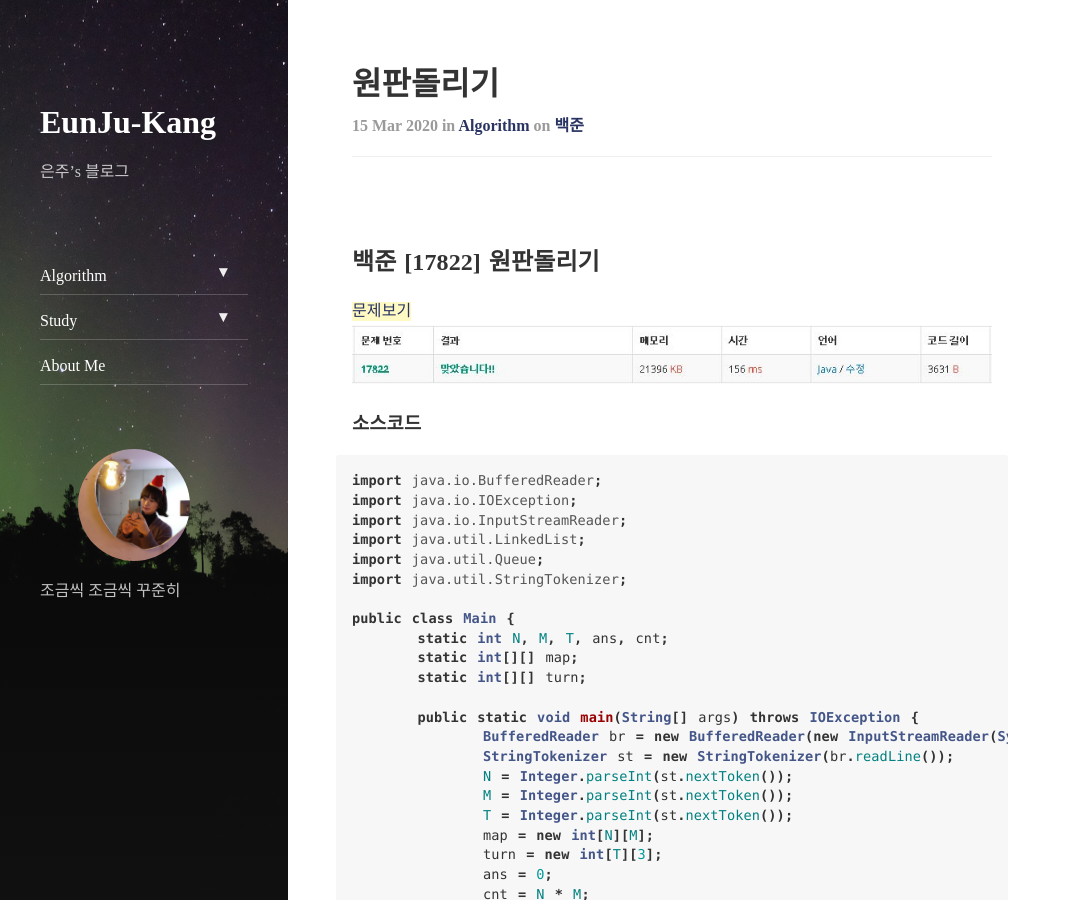
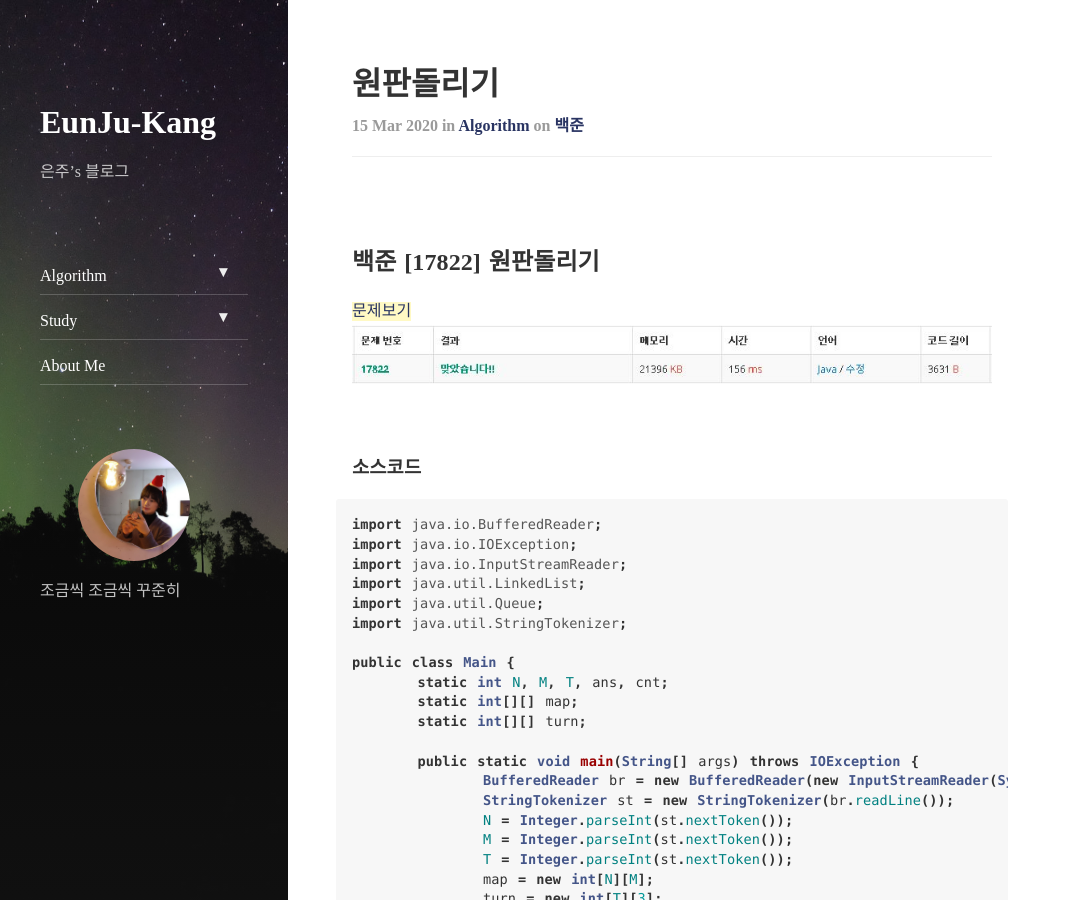
Before and after one commit to EunJu-Kang/EunJu-Kang.github.io, a Jekyll site: the page built from _posts/2020-03-15-algo-17822-원판돌리기.md, in a window 1280 px wide and 900 px high. Shown: the whole window, without its empty margins (0-1071 px from the left). Built offline with Jekyll 4.4.1, drawn with Linux system fonts in a browser that asks for light colours; nearby versions of some CDN libraries.

Commit message:
Update 2020-03-15-algo-17822-원판돌리기.md

```diff
--- a/_posts/2020-03-15-algo-17822-원판돌리기.md
+++ b/_posts/2020-03-15-algo-17822-원판돌리기.md
@@ -8,10 +8,9 @@ tags: BOJ
 
 ## 백준 [17822] 원판돌리기
 [문제보기](https://www.acmicpc.net/problem/17822) <br>
-![Alt text](/assets/img/baekjoon/17822.JPG)
+![Alt text](/assets/img/baekjoon/17822.JPG) <br>
 
 ### 소스코드
-
 ~~~ java
 import java.io.BufferedReader;
 import java.io.IOException;
```
